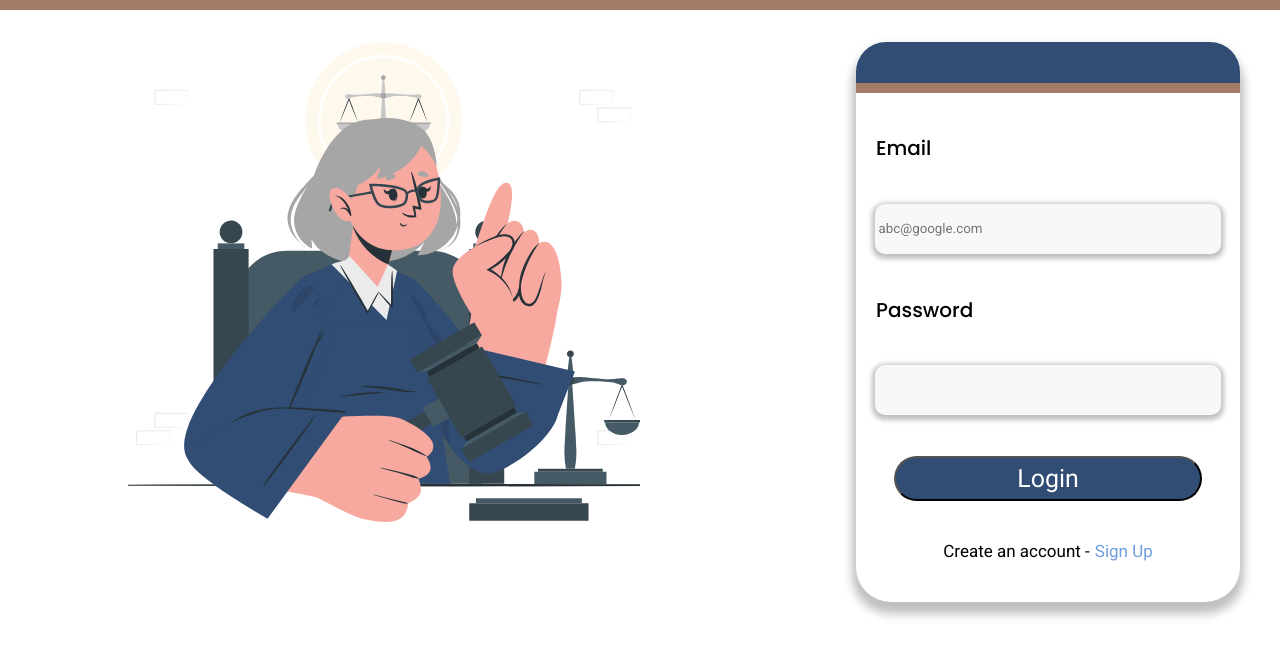
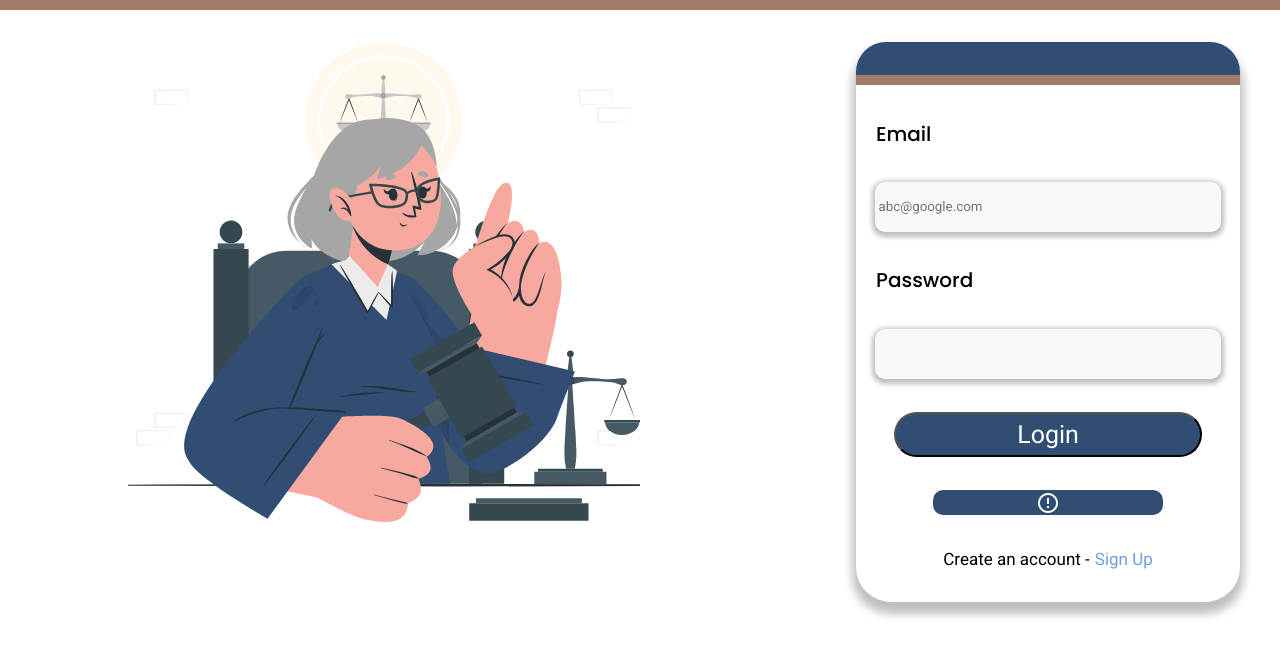
Before and after one commit to meet19435/CMS, a Flask app: page /login in a window 1280 px wide. Shown: the part 78-735 px from the top of the page. Run offline with Flask 2, Linux system fonts and the light colour scheme.

Commit message:
added alert message

```diff
--- a/static/style/login.css
+++ b/static/style/login.css
@@ -12,12 +12,6 @@
 }
 input[type=number]::-webkit-inner-spin-button,
 input[type=number]::-webkit-outer-spin-button {
-  -webkit-appearance: none;
-  margin: 0;
-}
-input[type=number]::-ms-inner-spin-button,
-input[type=number]::-ms-outer-spin-button
-{
   -webkit-appearance: none;
   margin: 0;
 }
@@ -138,6 +132,17 @@
   color: #314d74;
   background: #fff;
   transition: all 0.5s;
+}
+.form .alert{
+  display: flex;
+  align-items: center;
+  justify-content: center;
+  background: #314d74;
+  color: #fff;
+  height: 25px;
+  margin: 0 auto;
+  width: 60%;
+  border-radius: 10px;
 }
 .form #sign-up {
   display: flex;
--- a/templates/login.html
+++ b/templates/login.html
@@ -32,25 +32,18 @@
             <p id="pass">Password</p>
             <input type="password" id="pwd" name="pwd">
             <input id="submit" type="submit" name="action" value="Login">
+            <div class="alert">
+                <i class="material-icons">error_outline</i>
+                <p id="incorrect"></p>
+            </div>
             <div id="sign-up">
                 <p>Create an account -</p>
                 <a href="#" onclick="toggle()"> Sign Up</a>
             </div>
         </form>
-        {% block content %}
-            <div class="container">
-                {% for message in get_flashed_messages() %}
-                    <div class="alert alert-warning">
-                        {{ message }}
-                    </div>
-                {% endfor %}
-
-            {% block page_content %}{% endblock %}
-            </div>
-      {% endblock %}
     </div>
     <div id="popup">
-        <form class="singupform" action="" method = "POST">
+        <form class="singupform" action="" method="POST">
             <div class="head">
                 <a href="#" onclick="toggle()"><i class="material-icons md-36">cancel</i></a>
                 <p>Sign up</p>
@@ -87,7 +80,7 @@
                 <p>Mobile Number</p>
                 <input type="text" id="mobile" name="mobileNumber" maxlength="10">
             </div>
-            <input id="submit1" type="submit" name="action" value="sign-up">
+            <input id="submit1" type="submit" name="action" value="Sign up">
             <div class="ifAccExists">
                 <p>Already have an account?</p>
                 <a href="#" onclick="toggle()">Sign in</a>
@@ -103,4 +96,5 @@
         popup.classList.toggle('activate');
     }
 </script>
+
 </html>
```
